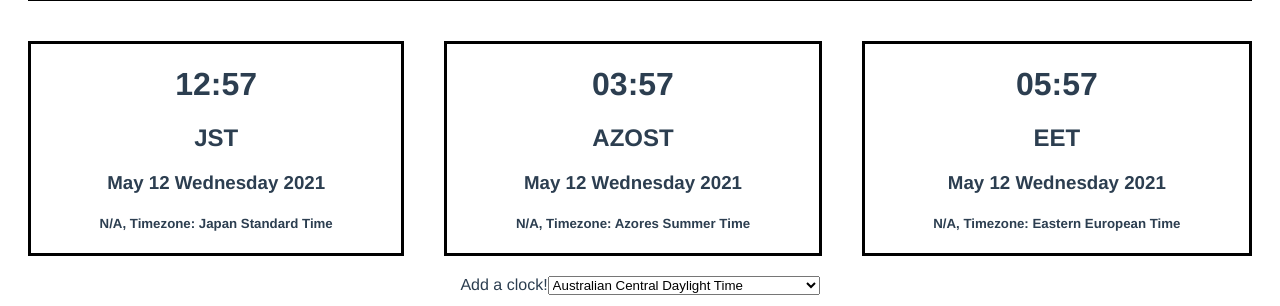
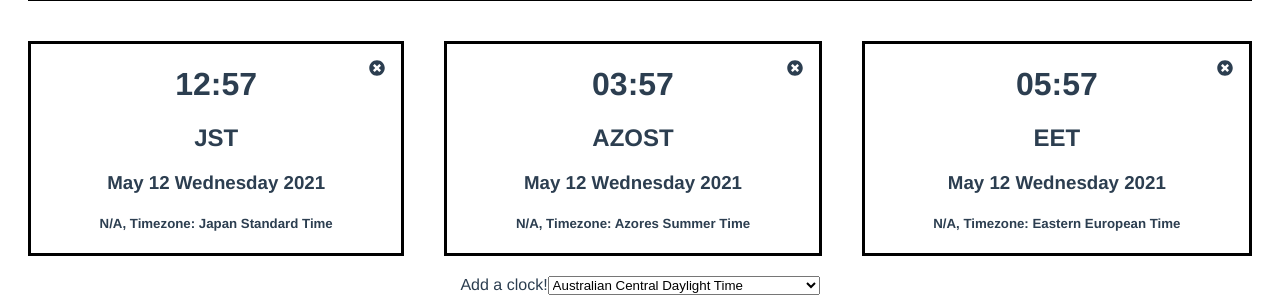
Before and after one commit to paulmedeiros92/TYME, a Vue app: page /#/dashboard in a window 1280 px wide. Shown: the part 272-578 px from the top of the page. Built offline with nearby package versions, Linux system fonts and the light colour scheme.

Commit message:
Add font awesome support and ability to remove clocks

```diff
--- a/package.json
+++ b/package.json
@@ -9,6 +9,9 @@
     "lint": "vue-cli-service lint"
   },
   "dependencies": {
+    "@fortawesome/fontawesome-svg-core": "^1.2.35",
+    "@fortawesome/free-solid-svg-icons": "^5.15.3",
+    "@fortawesome/vue-fontawesome": "^3.0.0-3",
     "core-js": "^3.6.5",
     "dayjs": "^1.10.4",
     "vue": "^3.0.0",
--- a/src/main.js
+++ b/src/main.js
@@ -1,6 +1,15 @@
 import { createApp } from 'vue';
+import { library } from '@fortawesome/fontawesome-svg-core';
+import { faTimesCircle } from '@fortawesome/free-solid-svg-icons';
+import { FontAwesomeIcon } from '@fortawesome/vue-fontawesome';
 import App from './App.vue';
 import router from './router';
 import store from './store';
 
-createApp(App).use(store).use(router).mount('#app');
+library.add(faTimesCircle);
+
+createApp(App)
+  .use(store)
+  .use(router)
+  .component('fa-icon', FontAwesomeIcon)
+  .mount('#app');
--- a/src/views/Dashboard.vue
+++ b/src/views/Dashboard.vue
@@ -8,6 +8,7 @@
         v-for="timezone in dashboard.timezones"
         :key="timezone.name"
         :timezone="timezone"
+        :close="removeTimezone"
       />
     </div>
     <label for="add-clock">Add a clock!</label>
--- a/src/views/Timer.vue
+++ b/src/views/Timer.vue
@@ -1,5 +1,11 @@
 <template>
-  <div class="time">
+  <div class="timer">
+    <fa-icon
+      v-if="close"
+      class="close"
+      @click="clickClose"
+      icon="times-circle"
+    />
     <h1>{{ timeDisplay }}</h1>
     <h2 v-if="timezone">{{ timezone.code }}</h2>
     <h3>{{ time.format('MMMM DD dddd YYYY') }}</h3>
@@ -17,6 +23,15 @@ export default defineComponent({
     timezone: {
       type: Timezone,
       default: null,
+    },
+    close: {
+      type: Function,
+      default: null,
+    },
+  },
+  methods: {
+    clickClose() {
+      this.close(this.timezone);
     },
   },
   computed: {
@@ -42,9 +57,17 @@ export default defineComponent({
 </script>
 
 <style lang="scss">
-.time {
+.timer {
   border: solid black;
   flex-grow: 1;
   margin: 20px;
+  position: relative;
+
+  .close {
+    position: absolute;
+    top: 1rem;
+    right: 1rem;
+    cursor: pointer;
+  }
 }
 </style>
```
Also changed, not shown: 1 other file (tests, documents, lock files or other folders).
